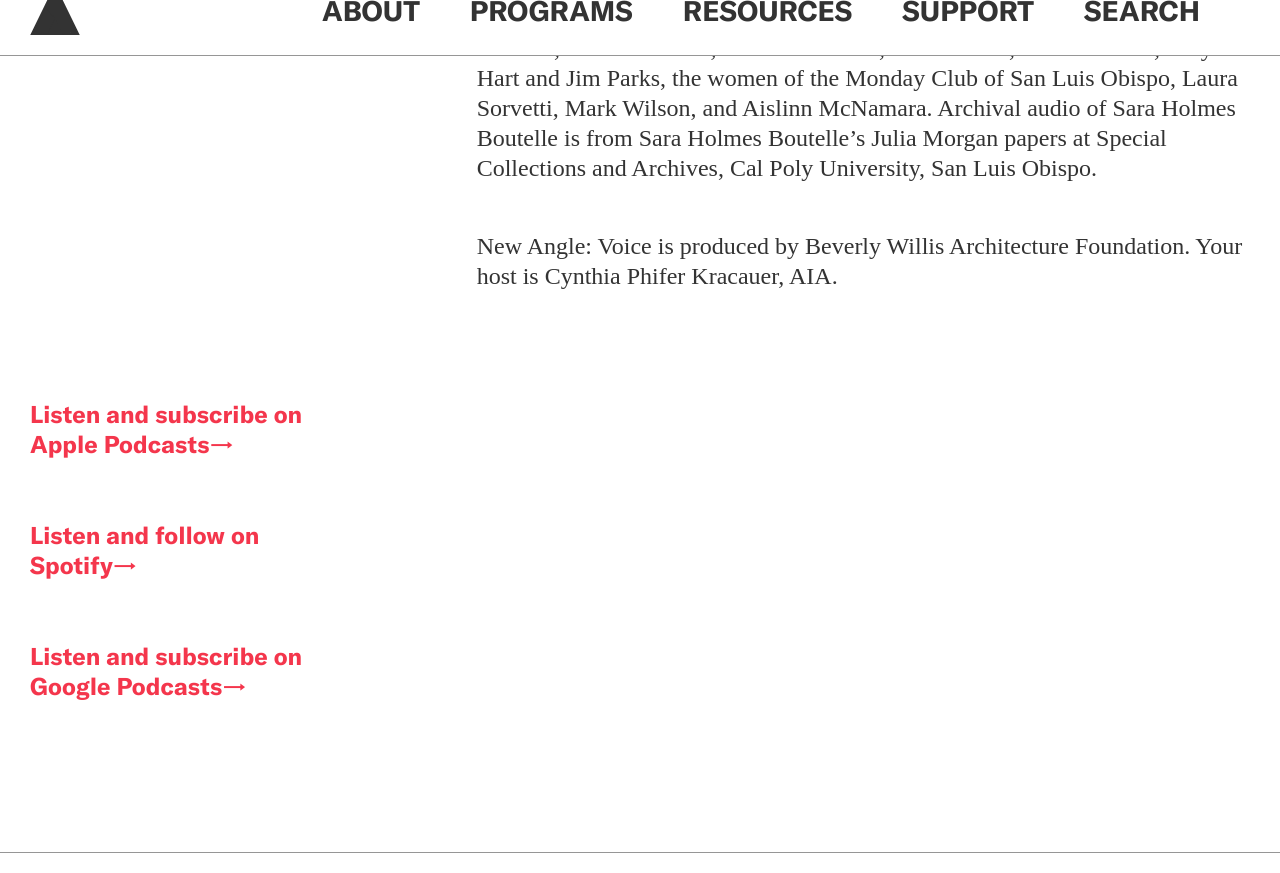
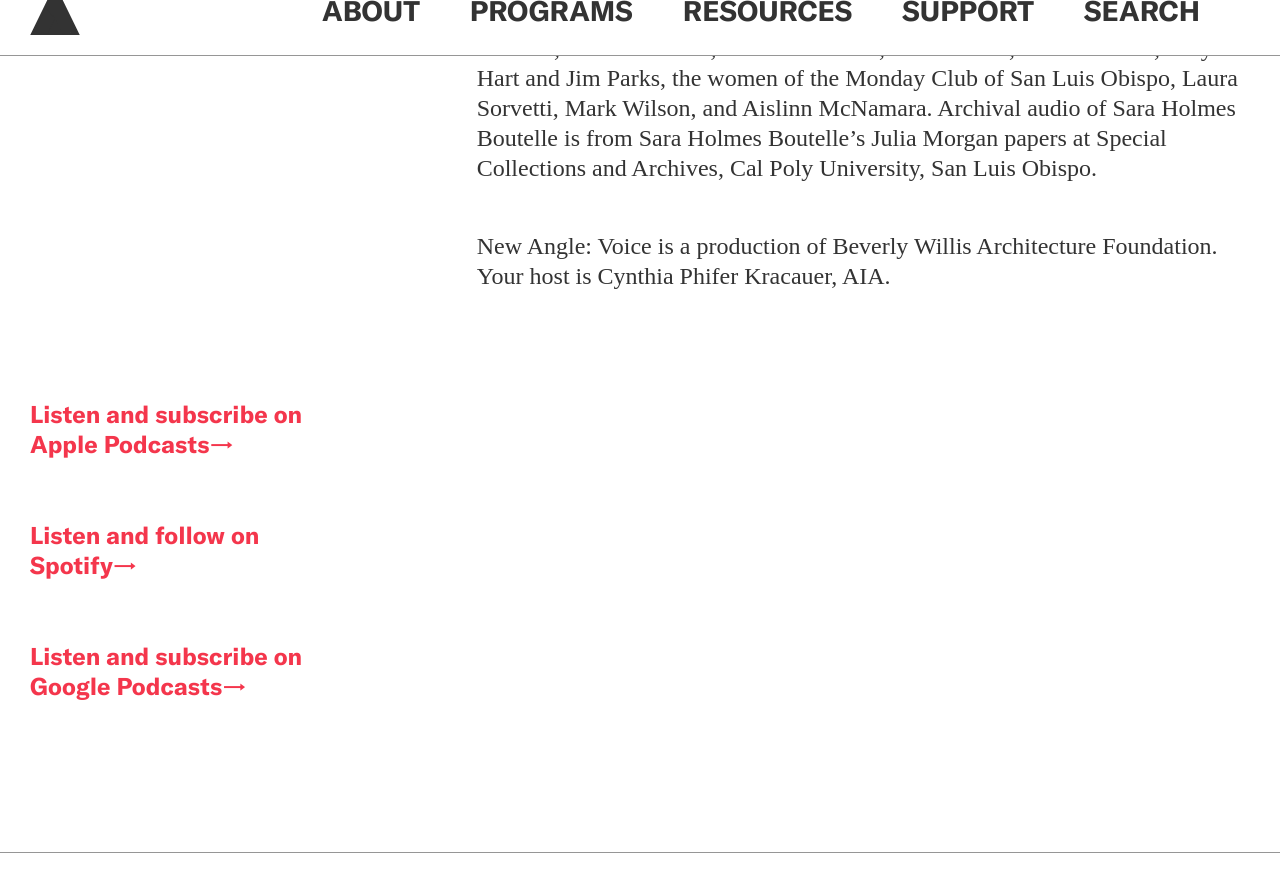
Before and after one commit to jengalas/bwaf-bbw, a Jekyll site: the page built from _resources/podcast.md, in a window 1280 px wide and 900 px high, scrolled down 1369 px, cut to the strip 27-900 px from the top of the window. Built offline with Jekyll 4.4.1, drawn with Linux system fonts in a browser that asks for light colours; some web fonts are replaced.

Commit message:
Update from Forestry.io Aislinn McNamara updated _resources/podcast.md

```diff
--- a/_resources/podcast.md
+++ b/_resources/podcast.md
@@ -54,7 +54,7 @@ page_blocks:
     of the Monday Club of San Luis Obispo, Laura Sorvetti, Mark Wilson, and Aislinn
     McNamara. Archival audio of Sara Holmes Boutelle is from Sara Holmes Boutelle's
     Julia Morgan papers at Special Collections and Archives, Cal Poly University,
-    San Luis Obispo.\n\nNew Angle: Voice is produced by Beverly Willis Architecture
+    San Luis Obispo.\n\nNew Angle: Voice is a production of Beverly Willis Architecture
     Foundation. Your host is Cynthia Phifer Kracauer, AIA.  "
 - template: text-block
   include_left-hand_column_text_: true
```
